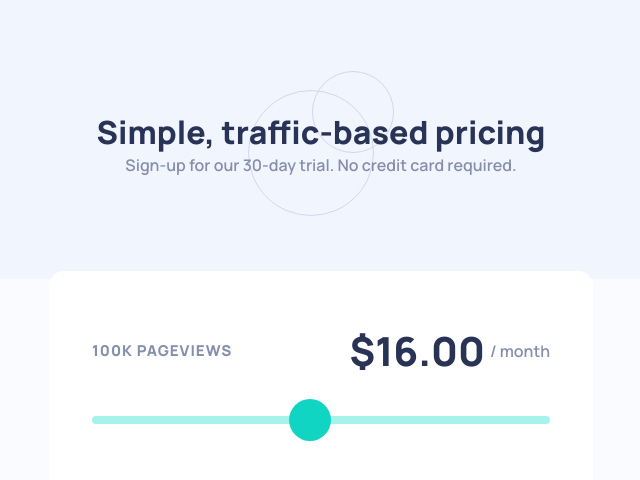
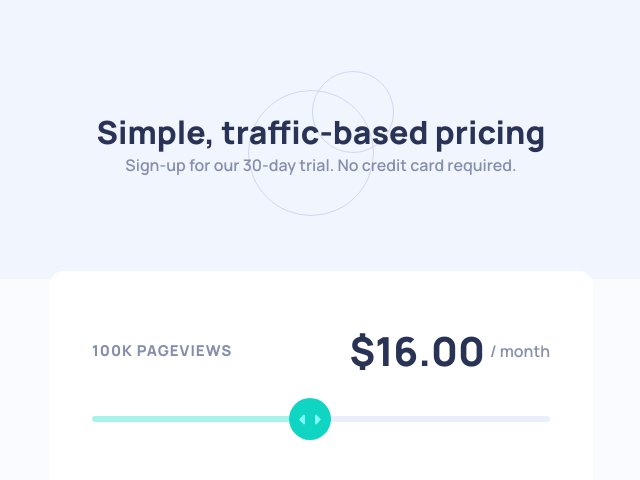
Before and after one commit to kardahim/interactive-pricing-component, a Vue app: page / in a window 1280 px wide. Shown: the top 480 px of the page, without its empty margins (319-959 px from the left). Built offline with nearby package versions, Linux system fonts and the light colour scheme.

Commit message:
add slider component

```diff
--- a/src/App.vue
+++ b/src/App.vue
@@ -22,6 +22,7 @@
       max="200"
       min="10"
       step="10"
+      @input="updateSliderBackground"
     />
     <div class="card__toogle"></div>
     <div class="card__divider"></div>
@@ -30,7 +31,7 @@
 </template>
 
 <script lang="ts">
-import { defineComponent, ref } from "vue";
+import { defineComponent, onMounted, ref } from "vue";
 
 export default defineComponent({
   name: "App",
@@ -38,8 +39,27 @@ export default defineComponent({
     const pageViews = ref(100);
     const price = ref(16);
     const isYearly = ref(false);
+    const sliderEl = ref(null);
 
-    return { pageViews, price, isYearly };
+    const updateSliderBackground = () => {
+      const sliderElement = document.querySelector(
+        ".card__range"
+      ) as HTMLInputElement;
+      const sliderValue: number = parseInt(sliderElement.value);
+
+      const progress =
+        ((sliderValue - parseInt(sliderElement.min)) /
+          (parseInt(sliderElement.max) - parseInt(sliderElement.min))) *
+        100;
+
+      sliderElement.style.background = `linear-gradient(to right, hsl(174, 77%, 80%) ${progress}%, hsl(224, 65%, 95%) ${progress}%)`;
+    };
+
+    onMounted(() => {
+      updateSliderBackground();
+    });
+
+    return { pageViews, price, isYearly, updateSliderBackground };
   },
 });
 </script>
@@ -141,62 +161,75 @@ export default defineComponent({
       }
     }
 
-    // most generate by https://range-input-css.netlify.app/
     &__range {
       margin-top: 38px;
 
       -webkit-appearance: none;
       appearance: none;
-      background: transparent;
+      width: 100%;
       cursor: pointer;
-      width: 100%;
+      outline: none;
+      border-radius: 15px;
 
-      &:focus {
-        outline: none;
-      }
+      height: 6px;
+      background: $empty-slider-bar-color;
 
-      // chromium browsers
-      &::-webkit-slider-runnable-track {
-        background-color: $slider-bar-color;
-        border-radius: 0.5rem;
-        height: 0.5rem;
-      }
-
+      // TODO: create mixins
+      // TODO: change effect
+      // thumb: Webkit
       &::-webkit-slider-thumb {
         -webkit-appearance: none;
         appearance: none;
-        margin-top: -17px;
-        background-color: $slider-background-color;
-        border-radius: 100%;
         height: 42px;
         width: 42px;
+        background-color: $slider-background-color;
+        background-image: url("./assets/images/icon-slider.svg");
+        background-repeat: no-repeat;
+        background-position: center center;
+        border-radius: 50%;
+        border: none;
+
+        transition: 0.2s ease-in-out;
       }
 
-      // TODO: change focus effect
-      &:focus::-webkit-slider-thumb {
-        outline: 3px solid $slider-background-color;
-        outline-offset: 0.125rem;
+      // thumb: Firefox
+      &::-moz-range-thumb {
+        height: 42px;
+        width: 42px;
+        background-color: $slider-background-color;
+        background-image: url("./assets/images/icon-slider.svg");
+        background-repeat: no-repeat;
+        background-position: center center;
+        border-radius: 50%;
+        border: none;
+
+        transition: 0.2s ease-in-out;
       }
 
-      // firefox
-      &::-moz-range-track {
-        background-color: $slider-bar-color;
-        border-radius: 0.5rem;
-        height: 0.5rem;
+      // active effects: Webkit
+      &::-webkit-slider-thumb:hover {
+        box-shadow: 0 0 0 10px hsla(174, 77%, 80%, 0.1);
       }
 
-      &::-moz-range-thumb {
-        background-color: $slider-background-color;
-        border: none;
-        border-radius: 100%;
-        height: 42px;
-        width: 42px;
+      &:active::-webkit-slider-thumb {
+        box-shadow: 0 0 0 13px hsla(174, 77%, 80%, 0.2);
       }
 
-      // TODO: change focus effect
+      &:focus::-webkit-slider-thumb {
+        box-shadow: 0 0 0 13px hsla(174, 77%, 80%, 0.2);
+      }
+
+      // active effects: Firefox
+      &::-moz-range-thumb:hover {
+        box-shadow: 0 0 0 10px hsla(174, 77%, 80%, 0.1);
+      }
+
+      &:active::-moz-range-thumb {
+        box-shadow: 0 0 0 13px hsla(174, 77%, 80%, 0.2);
+      }
+
       &:focus::-moz-range-thumb {
-        outline: 3px solid $slider-background-color;
-        outline-offset: 0.125rem;
+        box-shadow: 0 0 0 13px hsla(174, 77%, 80%, 0.2);
       }
     }
   }
```
